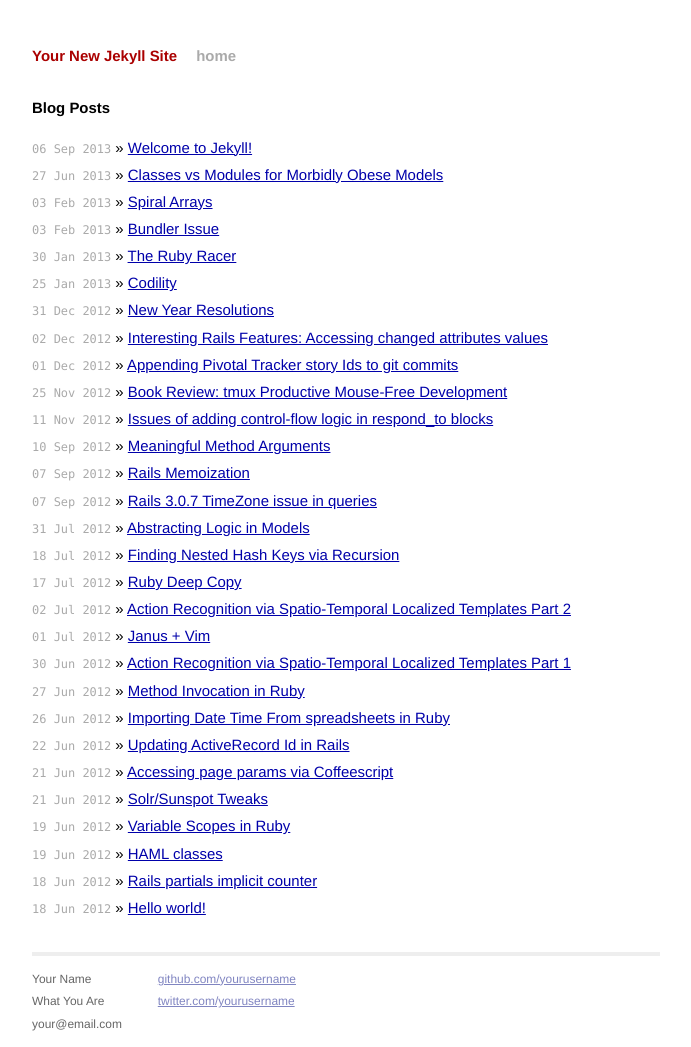
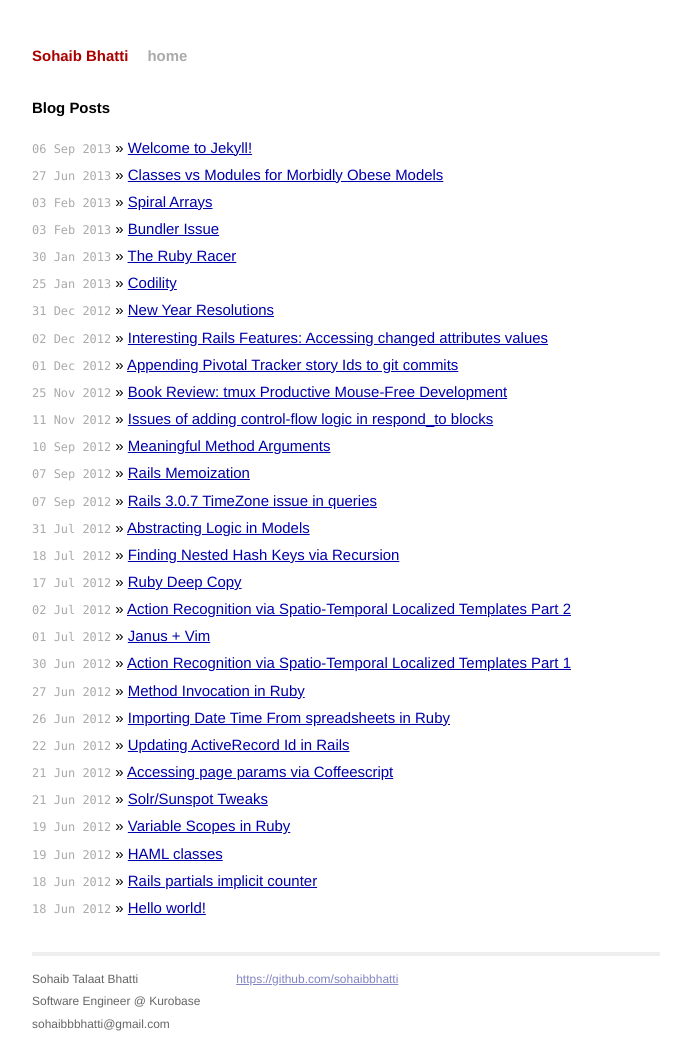
Before and after one commit to sohaibbhatti/sohaibbhatti.com, a Jekyll site: the page built from index.html, in a window 1280 px wide. Shown: the whole page, without its empty margins (294-985 px from the left). Built offline with Jekyll 4.4.1, drawn with Linux system fonts in a browser that asks for light colours; Markdown is read by kramdown in place of the engine named in the settings.

Commit message:
update personal info

```diff
--- a/_config.yml
+++ b/_config.yml
@@ -1,3 +1,3 @@
-name: Your New Jekyll Site
+name: Sohaib Bhatti
 markdown: redcarpet
 pygments: true
--- a/_layouts/default.html
+++ b/_layouts/default.html
@@ -27,15 +27,16 @@
             <div class="footer">
               <div class="contact">
                 <p>
-                  Your Name<br />
-                  What You Are<br />
-                  your@email.com
+                  Sohaib Talaat Bhatti<br />
+                  Software Engineer @ Kurobase<br />
+                  sohaibbbhatti@gmail.com
                 </p>
               </div>
               <div class="contact">
                 <p>
-                  <a href="http://github.com/yourusername/">github.com/yourusername</a><br />
-                  <a href="http://twitter.com/yourusername/">twitter.com/yourusername</a><br />
+                  <a
+                    href="http://github.com/sohaibbhatti/">https://github.com/sohaibbhatti</a><br />
+                  <!--<a href="http://twitter.com/yourusername/">twitter.com/yourusername</a><br />-->
                 </p>
               </div>
             </div>
```
